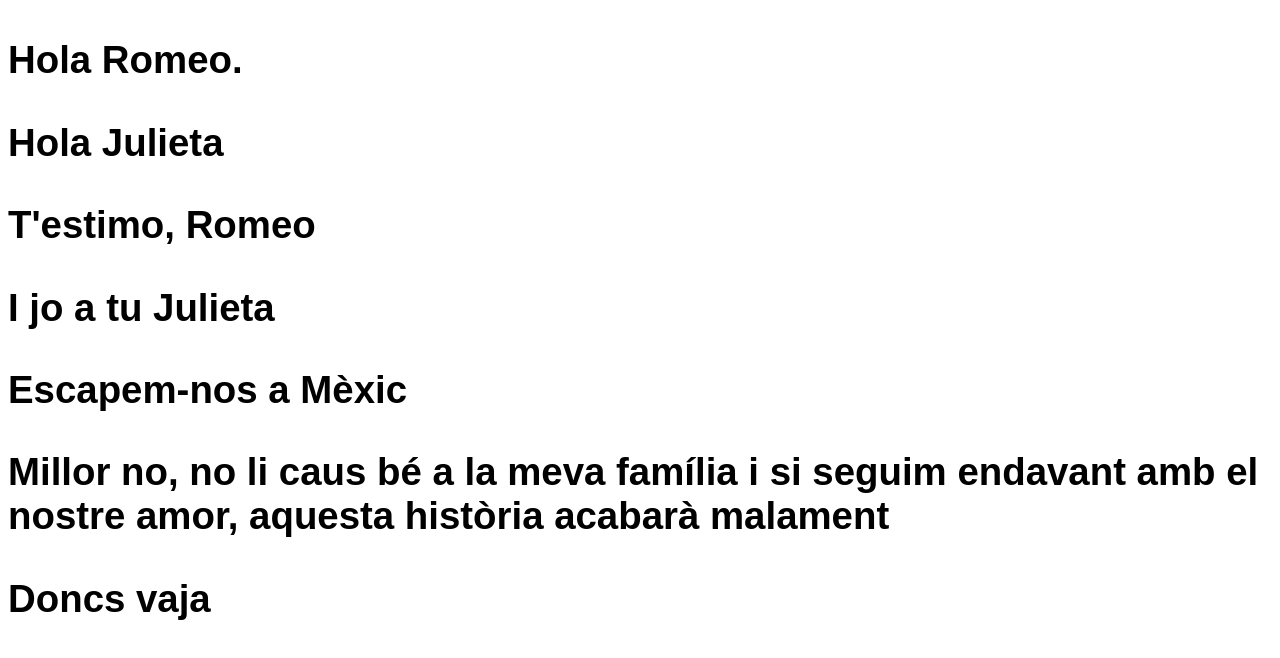
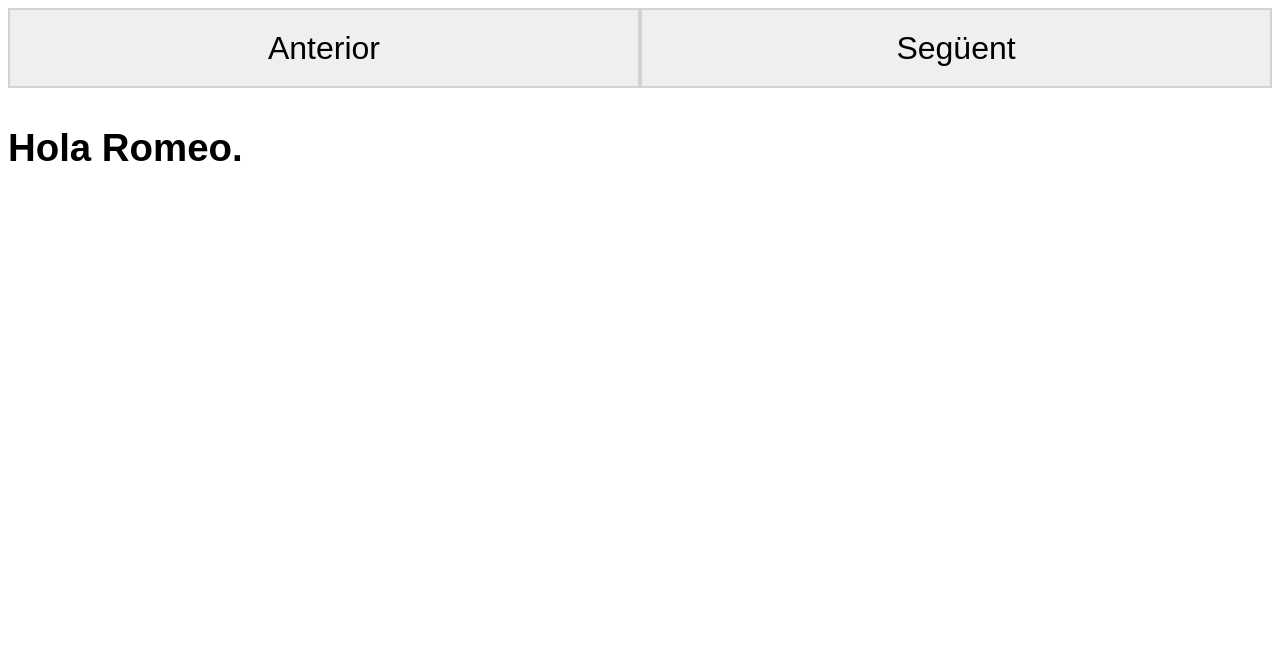
Before and after one commit to nuriaheep/theater-texts, a React app: page / in a window 1280 px wide. Shown: the top 658 px of the page. Built offline with nearby package versions, Linux system fonts and the light colour scheme.

Commit message:
Ex 3: show one line at a time with buttons

```diff
--- a/package.json
+++ b/package.json
@@ -14,6 +14,7 @@
   "devDependencies": {
     "@babel/cli": "7.12.7",
     "@babel/core": "7.12.7",
+    "@babel/plugin-proposal-class-properties": "^7.12.1",
     "@babel/plugin-proposal-optional-chaining": "7.12.7",
     "@babel/plugin-transform-runtime": "7.12.1",
     "@babel/preset-env": "7.12.7",
--- a/src/App.js
+++ b/src/App.js
@@ -1,14 +1,47 @@
+import React from 'react'
 import texts from './texts.json'
-import Linia from './Linia'
+import Linia from './components/Linia'
+import Navigation from './components/Navigation'
+import { render } from 'react-dom'
 
-export default () => {
+class App extends React.Component {
+    constructor(props) {
+        super(props);
+        this.state = {
+            currentDisplayIndex: 0
+        }
+
+    }
+
+    substractOnClick = () => {
+        this.setState(() => ({
+            currentDisplayIndex: this.state.currentDisplayIndex > 0
+                ? this.state.currentDisplayIndex - 1
+                : this.state.currentDisplayIndex
+        }))
+    }
+    addOnClick = () => {
+        this.setState(() => ({
+            currentDisplayIndex: this.state.currentDisplayIndex < texts.length
+                ? this.state.currentDisplayIndex + 1
+                : this.state.currentDisplayIndex
+        }))
+    }
+
+    render() {
         const listTexts = texts.map((text, i) => {
+            if (i === this.state.currentDisplayIndex) {
                 return <Linia key={i} text={text} />
+            }
         })
 
         return (
             <div>
+                <Navigation onPrevButtonClick={() => this.substractOnClick()} onNextButtonClick={() => this.addOnClick()} />
                 {listTexts}
             </div>
         );
+    }
 };
+
+export default App;
--- a/src/Linia.js
+++ b/src/components/Linia.js
@@ -1,7 +1,7 @@
 import React from 'react'
 import styled, { css } from 'styled-components'
 
-export default function Linia(props) {
+export default (props) => {
     const TextLine = styled('h3')`
         font-family: sans-serif;
         font-size: clamp(1.5rem, 3vw, 48px);
--- /dev/null
+++ b/src/components/Navigation.js
@@ -0,0 +1,25 @@
+import React from 'react'
+import styled, { css } from 'styled-components'
+
+export default (props) => {
+    const NavItem = styled.button`
+        width: 50%;
+        text-align: center;
+        height: 5rem;
+        border: 2px solid lightgrey;
+        bakcground: lightgrey;
+        cursor: pointer;
+        font-size: 2rem;
+
+        &:hover {
+            background: lightblue;
+        }
+    `
+
+    return (
+        <div className="navigation">
+            <NavItem className="substract" onClick={(e) => props.onPrevButtonClick(e)} >Anterior</NavItem>
+            <NavItem className="add" onClick={(e) => props.onNextButtonClick(e)} >Següent</NavItem>
+        </div>
+    )
+}
```
Also changed, not shown: .babelrc. Lines whose indentation alone changed are shown as unchanged.
